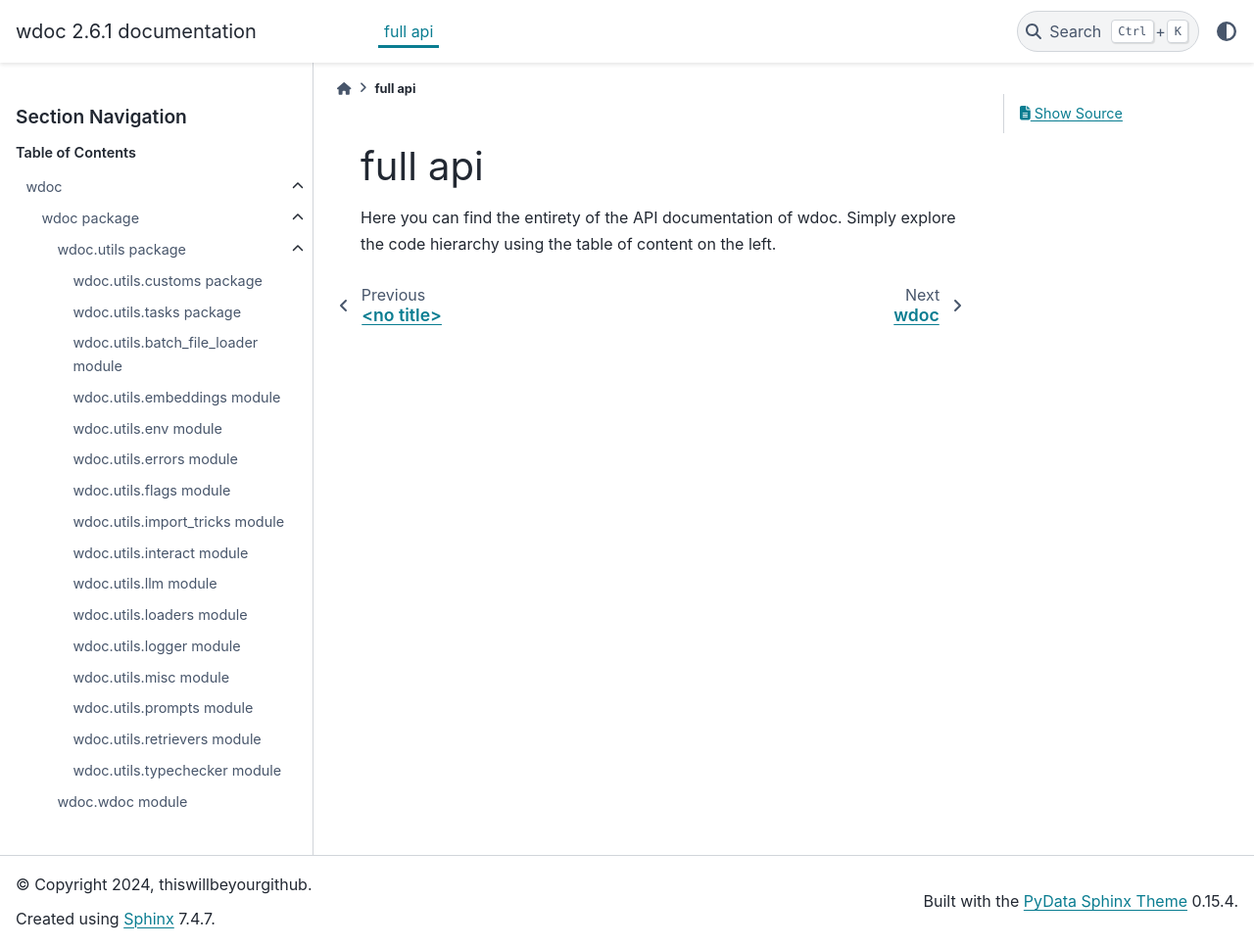
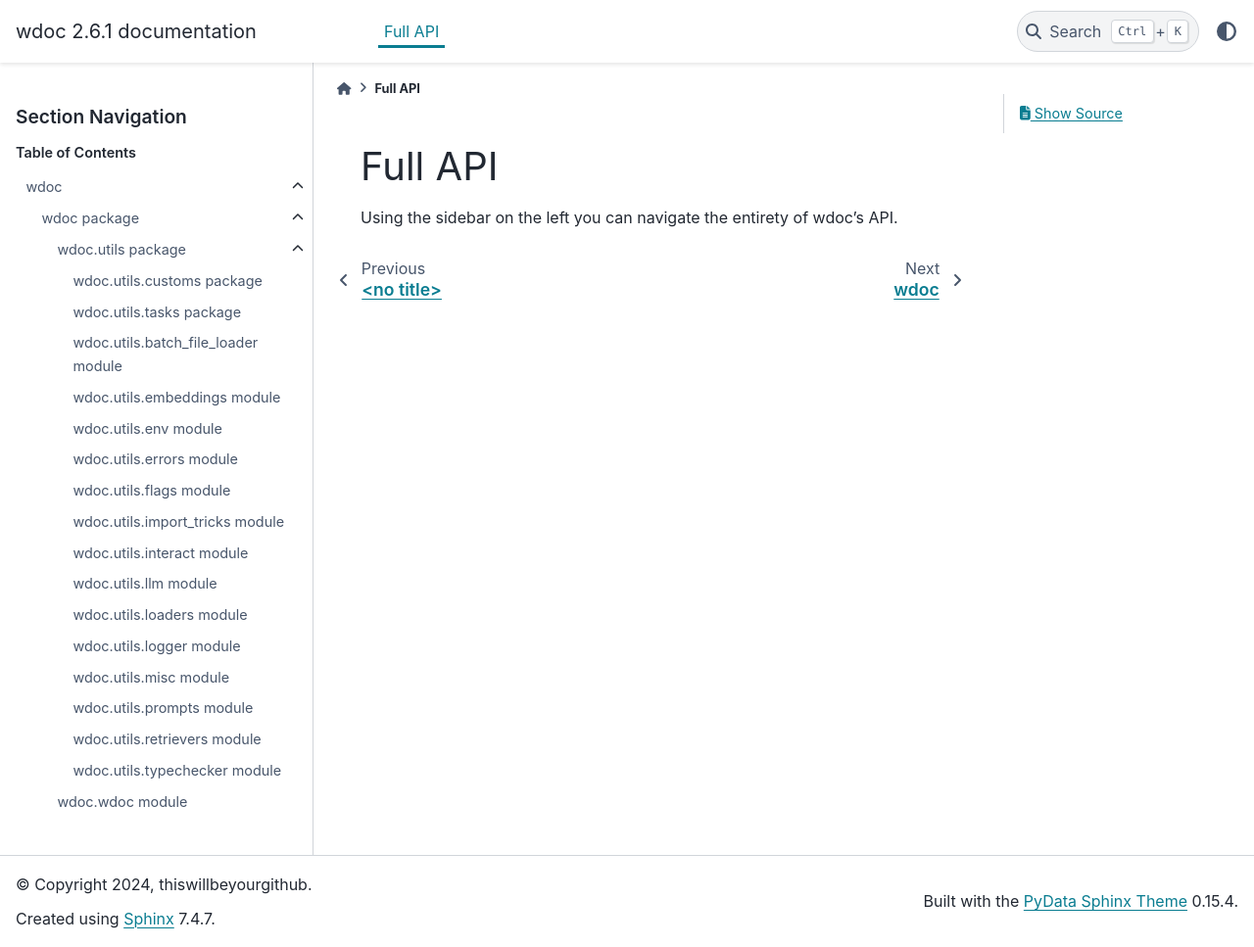
Before and after one commit to thiswillbeyourgithub/wdoc, a Sphinx documentation site: the page built from docs/source/api.rst, in a window 1280 px wide and 967 px high. Shown: the whole window at 98% size. Built offline with Sphinx 7.4.7 and the PyData theme 0.15.4, drawn with Linux system fonts in a browser that asks for light colours.

Commit message:
docs: fix
Signed-off-by: thiswillbeyourgithub
<26625900+thiswillbeyourgithub@users.noreply.github.com>
Signed-off-by: thiswillbeyourgithub <26625900+thiswillbeyourgithub@users.noreply.github.com>

```diff
--- a/docs/source/api.rst
+++ b/docs/source/api.rst
@@ -1,7 +1,7 @@
-full api
+Full API
 ========
 
-Here you can find the entirety of the API documentation of wdoc. Simply explore the code hierarchy using the table of content on the left.
+Using the sidebar on the left you can navigate the entirety of wdoc's API.
 
 .. toctree::
    :maxdepth: 8
--- a/docs/source/examples.rst
+++ b/docs/source/examples.rst
@@ -1,7 +1,2 @@
-.. toctree::
-   :maxdepth: 2
-
-   usage
-
 .. include:: examples.md
    :parser: myst_parser.sphinx_
--- a/docs/source/help.rst
+++ b/docs/source/help.rst
@@ -1,7 +1,7 @@
 .. toctree::
    :maxdepth: 2
 
-   usage
+   help
 
 .. include:: help.md
    :parser: myst_parser.sphinx_
```
Also changed, not shown: wdoc/docs/examples.md (+3 -1 lines).
